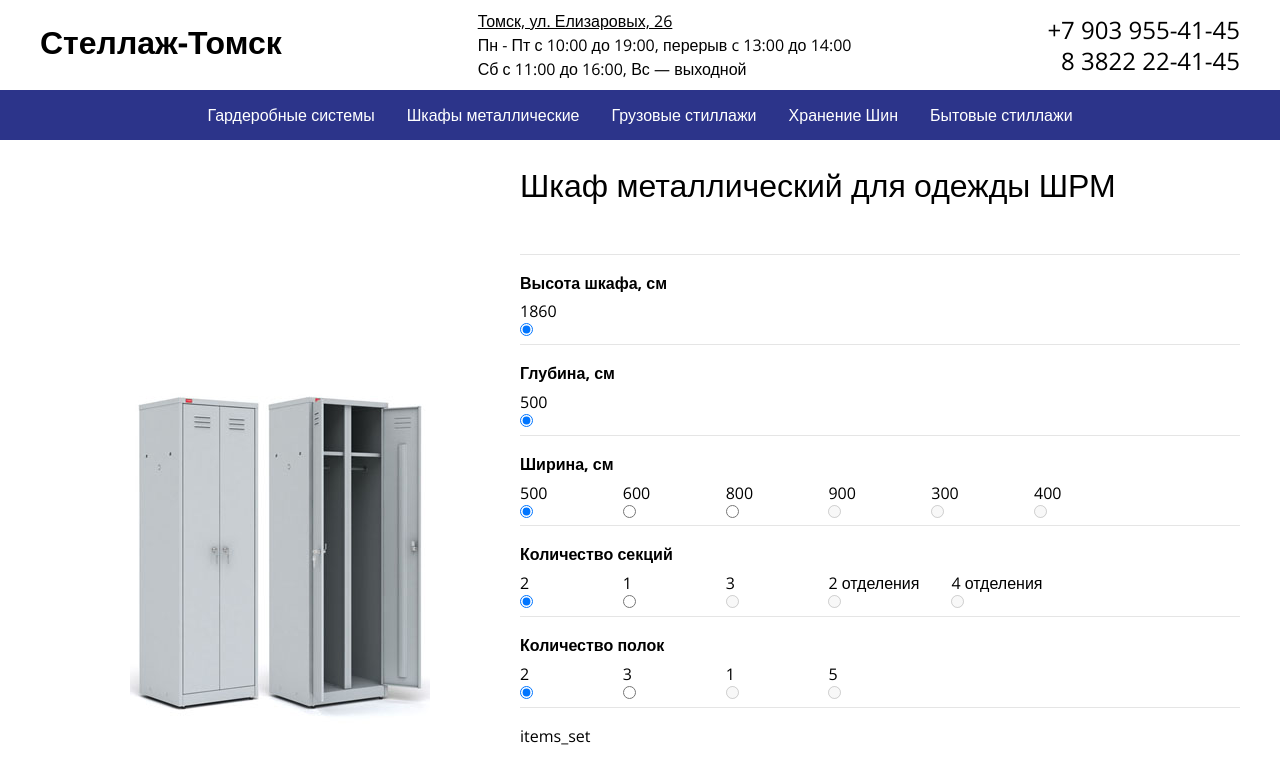
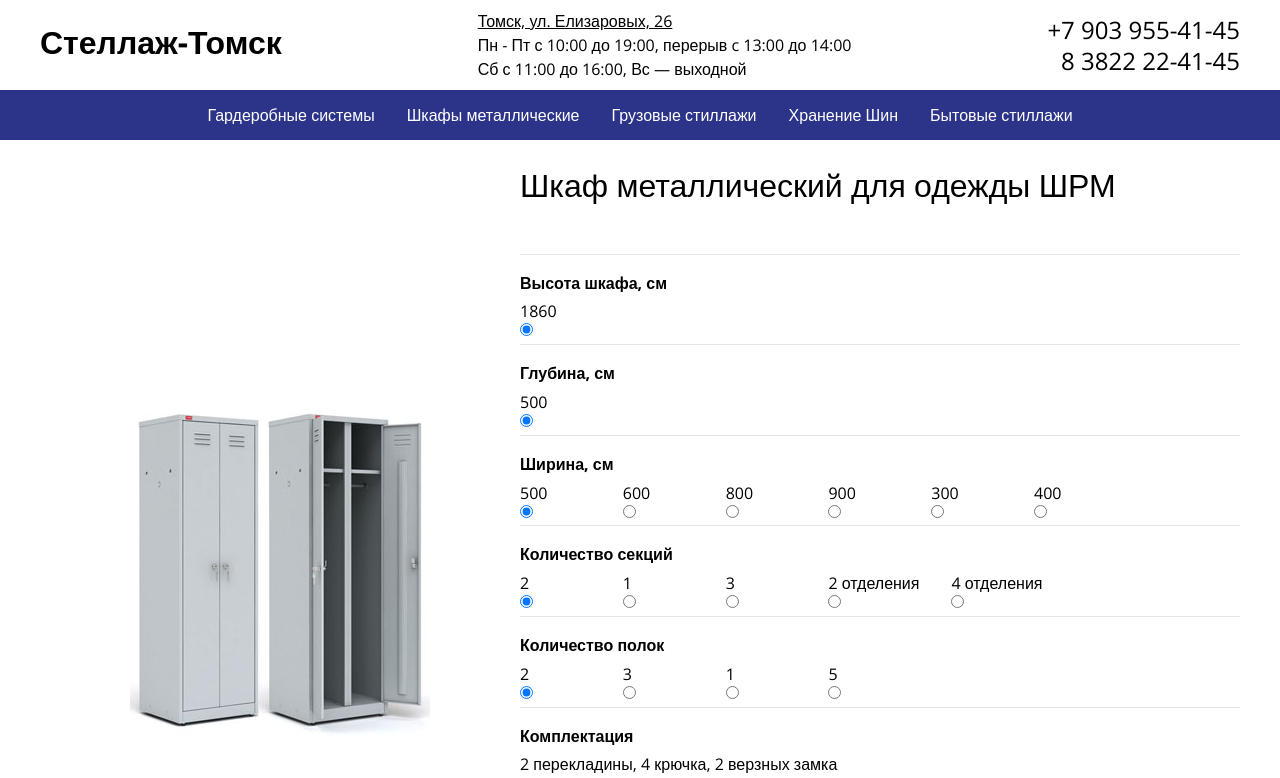
Before and after one commit to Skydescent/racks_production, a React (Create React App) app in the folder client/: page /shkafy_metallicheskiye in a window 1280 px wide. Shown: the top 778 px of the page. Built offline with nearby package versions, Linux system fonts and the light colour scheme.

Commit message:
added state object compare functions for Metal cabinets page

```diff
--- a/client/src/components/calculator/Calculator.js
+++ b/client/src/components/calculator/Calculator.js
@@ -15,20 +15,22 @@ import {
   calculateTotalPrice,
   getProductPropsToOrder,
   getNameByType,
+  setCurrentStateToSimilar,
+  getPropValueByTitle,
 } from "../../helpers";
 
 const Calculator = ({
   fieldsSet,
   slidersSet,
   productsProps,
-  productContent,
+  stateContent,
   initialProduct,
   propsGroups = [],
   except = ["price"],
   isInstallation,
+  isActiveInputs,
 }) => {
   const [productState, setProductState] = useState(initialProduct);
-
   const productPropsToOrder = {
     product: getProductPropsToOrder(productState, productsProps),
     order: [
@@ -59,9 +61,12 @@ const Calculator = ({
     changedPropValue
   ) => {
     setProductState((prev) => {
-      const newProductState = { ...prev };
+      let newProductState = Object.assign({}, prev);
 
-      syncActiveInputs(
+      newProductState[propsGroupName][changedPropName].value = changedPropValue;
+
+      if (isActiveInputs) {
+        newProductState = syncActiveInputs(
           productsProps,
           newProductState,
           propsGroupName,
@@ -69,8 +74,15 @@ const Calculator = ({
           changedPropValue,
           except
         );
+      } else {
+        setCurrentStateToSimilar(
+          newProductState[propsGroupName],
+          productsProps[propsGroupName],
+          changedPropName
+        );
+      }
 
-      newProductState[propsGroupName][changedPropName].value = changedPropValue;
+      // newProductState[propsGroupName][changedPropName].value = changedPropValue;
       newProductState.total = calculateTotalPrice(
         newProductState,
         productsProps,
@@ -151,7 +163,10 @@ const Calculator = ({
               activeInputs={
                 productState[field.propGroup][field.propName].active
               }
-              currentValue={productState[field.propGroup][field.propName].value}
+              currentValue={
+                productState[field.propGroup][field.propName].value ??
+                productState[field.propGroup][field.propName]
+              }
               handleInputChange={handleInputChange}
             />
           ))
@@ -172,7 +187,22 @@ const Calculator = ({
             ))
           : ""}
       </div>
-      {productContent ?? ""}
+      {stateContent && (
+        <div>
+          <strong>
+            {
+              productsProps.titles.filter(
+                (item) => Object.keys(item)[0] === stateContent
+              )[0][stateContent]
+            }
+          </strong>
+          <p>
+            {stateContent
+              ? getPropValueByTitle(productState, stateContent)
+              : ""}
+          </p>
+        </div>
+      )}
 
       <Total
         total={productState.total}
--- a/client/src/components/calculator/InputsField.js
+++ b/client/src/components/calculator/InputsField.js
@@ -24,7 +24,7 @@ const InputsField = ({
         }
         isChecked={currentValue === (item.value ?? item)}
         isActive={
-          activeInputs === null
+          activeInputs === "all"
             ? true
             : activeInputs.includes(item.value ?? item)
         }
--- a/client/src/helpers.js
+++ b/client/src/helpers.js
@@ -1,9 +1,49 @@
 const getUniqueValuesArr = (arr) => [...new Set(arr)];
 
-const getPropValueByTitle = (productState, title) => {
+export const getPropValueByTitle = (productState, title) => {
   const propsNames = title.split("_");
   const prop = propsNames.reduce((acc, curr) => acc[curr] ?? acc, productState);
   return prop.value ?? prop;
+};
+
+const rateStates = (propState, productState, changedPropName) =>
+  Object.keys(productState).reduce((rating, curName) => {
+    if (productState[curName].value === propState[curName]) {
+      if (curName === changedPropName) {
+        return rating + 10;
+      }
+      return rating + 1;
+    }
+    return rating;
+  }, 0);
+
+const getSimilarState = (productState, productsProps, changedPropName) => {
+  let maxSamePropsIndex = 0;
+  productsProps
+    .map((state) => rateStates(state, productState, changedPropName))
+    .reduce((prev, curr, index) => {
+      if (prev < curr) {
+        maxSamePropsIndex = index;
+        return curr;
+      }
+      return prev;
+    }, 0);
+  return productsProps[maxSamePropsIndex];
+};
+
+export const setCurrentStateToSimilar = (
+  productState,
+  productProps,
+  changedPropName
+) => {
+  const similarState = getSimilarState(
+    productState,
+    productProps,
+    changedPropName
+  );
+  Object.keys(productState).forEach((propName) => {
+    productState[propName].value = similarState[propName];
+  });
 };
 
 const currentActiveValue = (currentValue, active) => {
@@ -34,7 +74,7 @@ export const getNameByType = (types, type) => {
   return types.reduce((acc, curr) => acc + " " + curr.name, "");
 };
 
-export const getProductPropValues = (productsProps, prop) =>
+const getProductPropValues = (productsProps, prop) =>
   getUniqueValuesArr(
     productsProps.map((item) =>
       item.name ? { title: item.name, value: item[prop] } : item[prop]
@@ -106,6 +146,7 @@ export const getActiveInputs = (
   return Object.fromEntries(activeInputsArr);
 };
 
+// Максимально похожий объект
 export const syncActiveInputs = (
   productsProps,
   productState,
@@ -141,16 +182,16 @@ const isItemsEqual = (stateItem, propsItem) =>
   );
 
 const getPrice = (productsPropsGroup, stateItem) => {
-  console.log(productsPropsGroup, stateItem);
-  return productsPropsGroup.filter((propsItem) =>
+  let result = productsPropsGroup.filter((propsItem) =>
     isItemsEqual(stateItem, propsItem)
-  )[0].price;
+  );
+  return result[0].price;
 };
 
 const getItemPrice = (
   productProps,
   productState,
-  except = ["installation", "delivery", "subDelivery", "total"]
+  except = ["installation", "delivery", "subDelivery", "total", "set"]
 ) => {
   let total = 0;
 
--- a/client/src/pages/MetalCabinets.js
+++ b/client/src/pages/MetalCabinets.js
@@ -34,8 +34,9 @@ const MetalCabinets = () => {
             productsProps={metalCabinetsProps}
             initialProduct={initialMetalCabinet}
             propsGroups={["items"]}
-            productContent={"items_set"}
-            except={["price", "set"]}
+            stateContent={"items_set"}
+            except={["price"]}
+            isActiveInputs={false}
           />
         </div>
       </div>
--- a/client/src/pages/Racks.js
+++ b/client/src/pages/Racks.js
@@ -37,6 +37,7 @@ const Racks = () => {
             initialProduct={initialRack}
             propsGroups={["shelf", "bar"]}
             isInstallation={true}
+            isActiveInputs={true}
           />
         </div>
       </section>
--- a/client/src/products/metalCabinets.js
+++ b/client/src/products/metalCabinets.js
@@ -196,12 +196,15 @@ export const metalCabinets = [
     ],
     initialState: {
       items: {
-        depth: { value: 500, active: [500] },
-        width: { value: 500, active: [500, 600, 800] },
-        height: { value: 1860, active: [1860] },
-        sections: { value: 2, active: [1, 2] },
-        shelves: { value: 2, active: [2, 3] },
-        set: "2 перекладины, 4 крючка, 2 верзных замка",
+        depth: { value: 500, active: "all" },
+        width: { value: 500, active: "all" },
+        height: { value: 1860, active: "all" },
+        sections: { value: 2, active: "all" },
+        shelves: { value: 2, active: "all" },
+        set: {
+          value: "2 перекладины, 4 крючка, 2 верзных замка",
+          active: "all",
+        },
       },
       itemsQnt: 1,
       installation: "self_install",
```
Also changed, not shown: 2 other files (tests, documents, lock files or other folders). Lines whose indentation alone changed are shown as unchanged.
